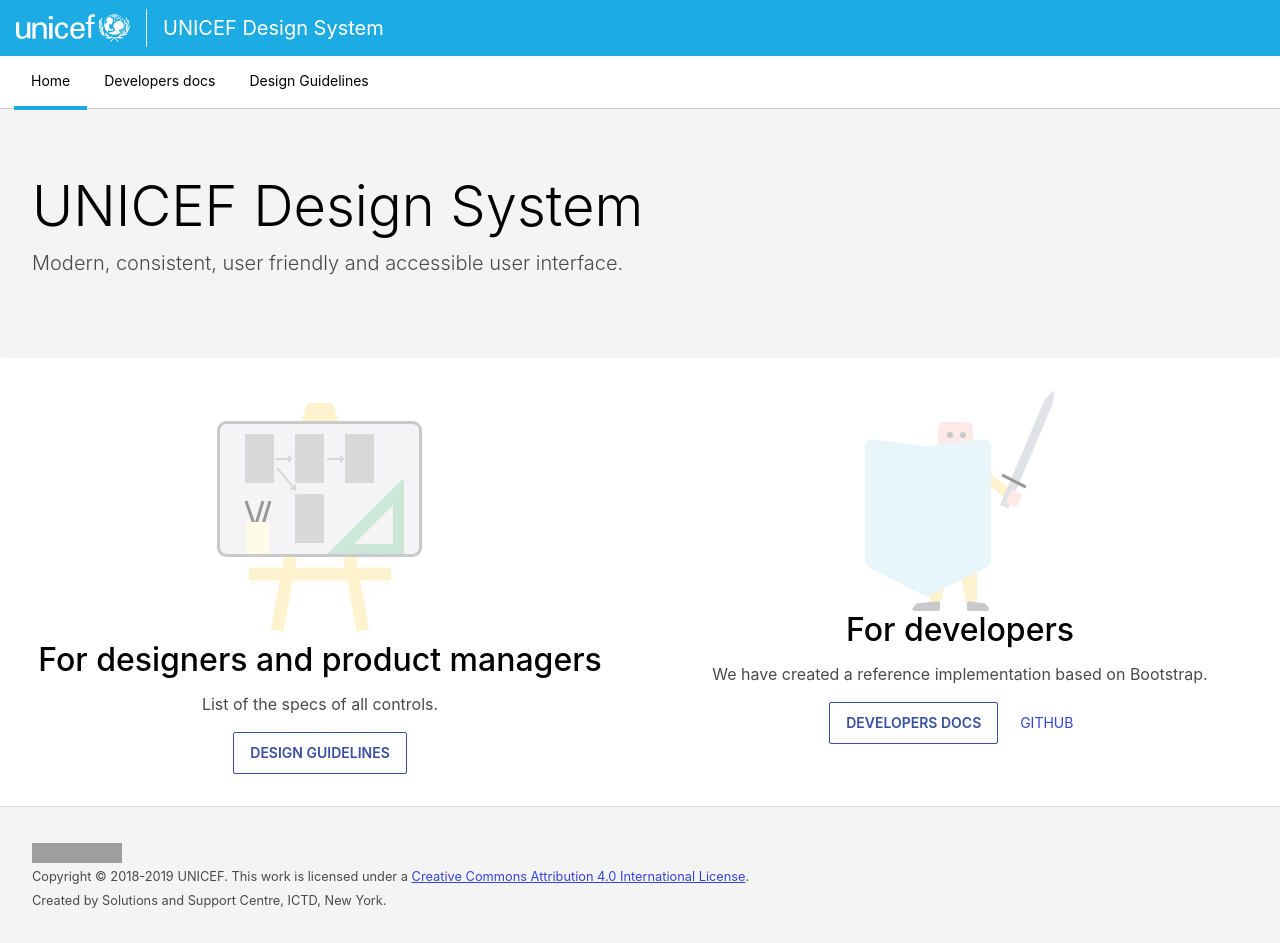
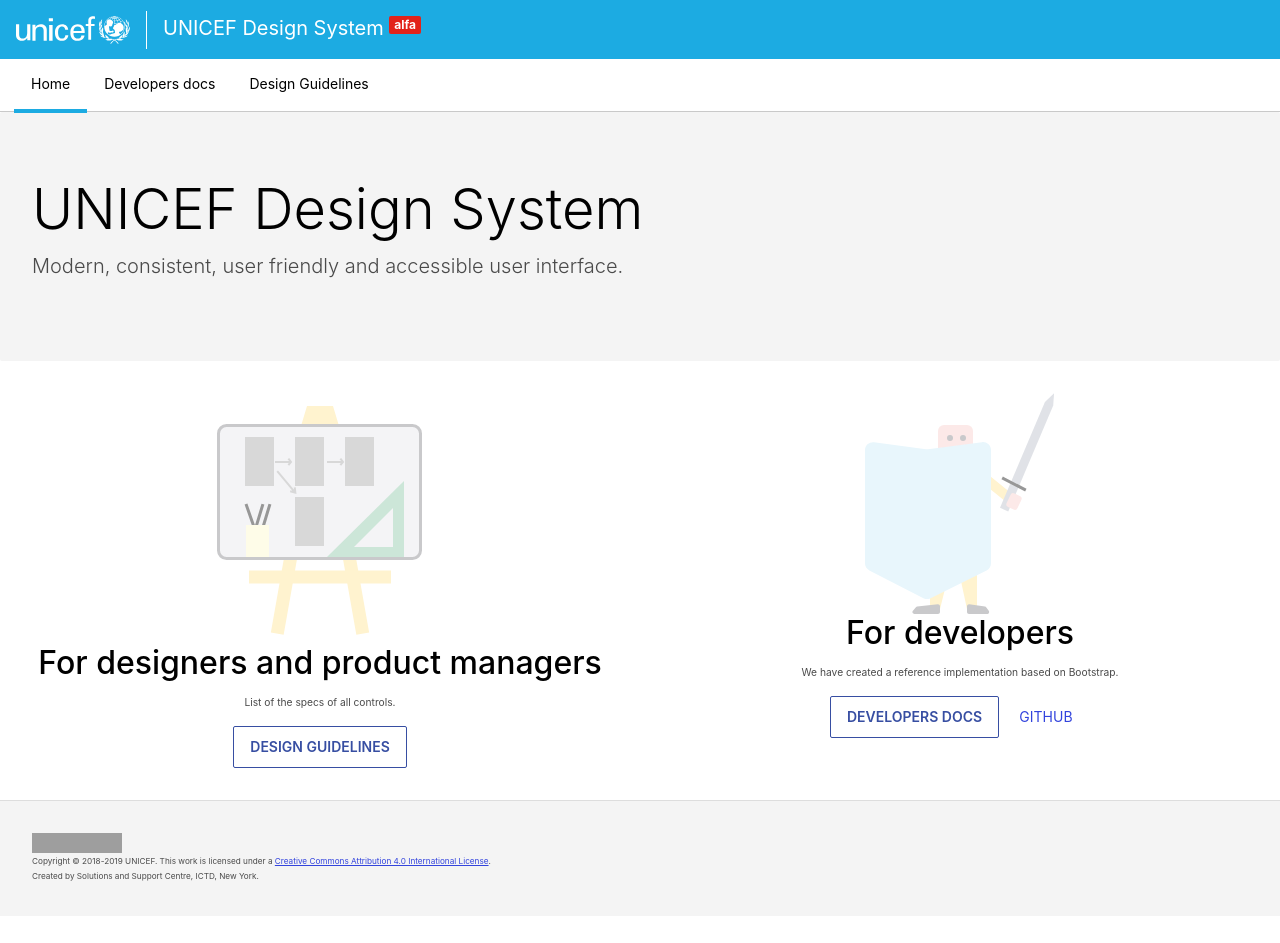
Before and after one commit to unicef/design-system, a Jekyll site: the page built from index.md, in a window 1280 px wide. Built offline with Jekyll 4.4.1, drawn with Linux system fonts in a browser that asks for light colours; nearby versions of some CDN libraries; after the commit the page ends 916 px from its top, so only the background shows below that; grey boxes are pictures that could not be loaded.

Commit message:
added alfa to navigation bar in jekyll header

```diff
--- a/_includes/header.html
+++ b/_includes/header.html
@@ -7,7 +7,7 @@
     <a class="navbar-brand navbar-line mr-0 mr-md-2" href="/" aria-label="Unicef">
       <img class="img-fluid d-none d-md-block d-lg-block" alt=""  src="assets/images/unicef-logo.svg">
     </a>
-    <a class="navbar-brand navbar-name mr-0 mr-md-5" href="/">UNICEF Design System</a>
+    <a class="navbar-brand navbar-name mr-0 mr-md-5" href="/">UNICEF Design System <small><sup class="badge badge-danger">alfa</sup><small></a>
   </nav>
 </header>
 
```
